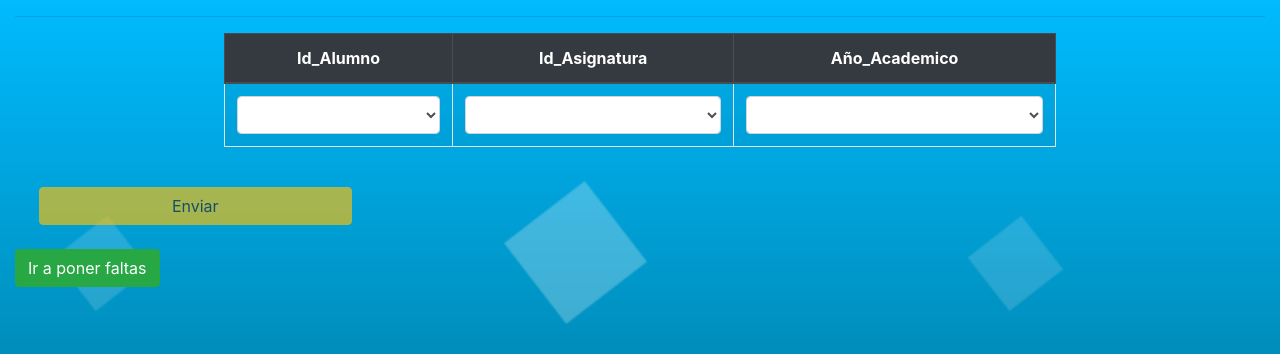
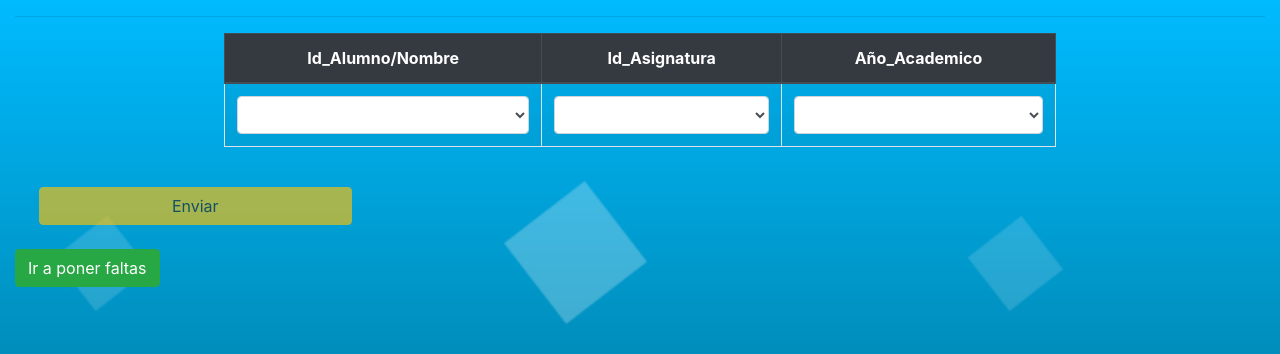
Before and after one commit to Miguel14-git/Proyecto_Fin_De_Grado_DAW, a PHP site: page /Funciones/RealizarFaltas.php in a window 1280 px wide. Shown: the top 354 px of the page. Run offline with PHP 8.4, Linux system fonts and the light colour scheme; the visitor is signed in with stand-in values (Sample User, id 1); data that the repository does not hold is empty.

Commit message:
Funcion PHP para buscar el alumno a poner faltas

```diff
--- a/Funciones/RealizarFaltas.php
+++ b/Funciones/RealizarFaltas.php
@@ -37,7 +37,7 @@
                 print '<table style = width:65% class="table table-striped table-hover table-bordered">';
                 echo '<thead class="thead-dark">';
                 echo '<tr align="center">';
-                echo "<th align = 'center'> Id_Alumno </th>";
+                echo "<th align = 'center'> Id_Alumno/Nombre </th>";
                 echo "<th align = 'center'> Id_Asignatura </th>";
                 echo "<th align = 'center'> Año_Academico </th>";
                 echo '</tr>';
```
